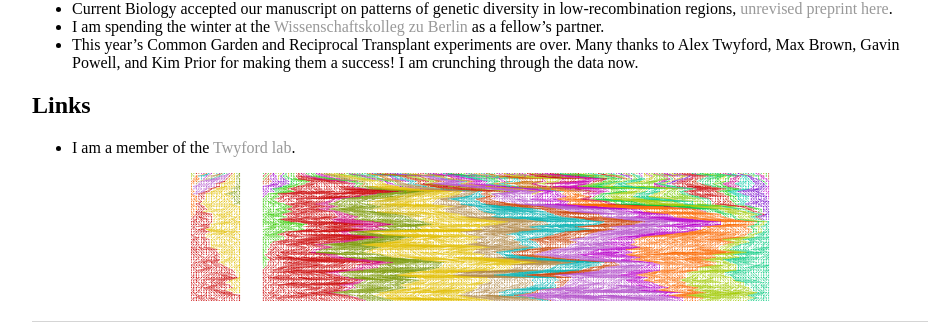
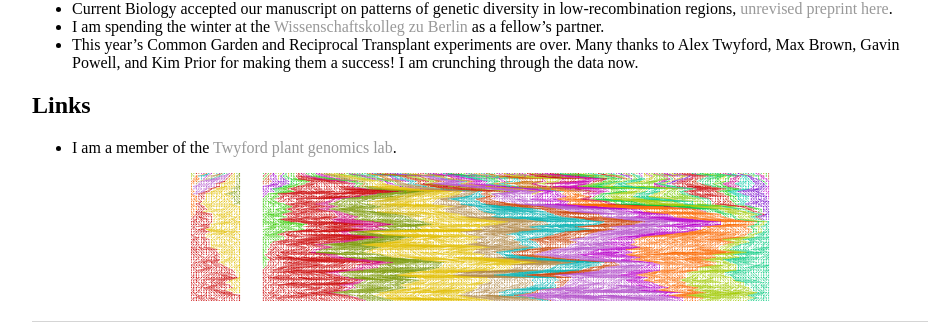
Before and after one commit to hannesbecher/hannesbecher.github.io, a Jekyll site: the page built from index.md, in a window 1280 px wide. Shown: the part 244-575 px from the top of the page, without its empty margins (160-1090 px from the left). Built offline with Jekyll 4.4.1, drawn with Linux system fonts in a browser that asks for light colours.

Commit message:
Update index.md

```diff
--- a/index.md
+++ b/index.md
@@ -12,6 +12,6 @@ title: Hannes Becher - Evolutionary genomics
 * This year's Common Garden and Reciprocal Transplant experiments are over. Many thanks to Alex Twyford, Max Brown, Gavin Powell, and Kim Prior for making them a success! I am crunching through the data now.
 
 ## Links
-* I am a member of the [Twyford lab](http://twyford.bio.ed.ac.uk).
+* I am a member of the [Twyford plant genomics lab](http://twyford.bio.ed.ac.uk).
 
 ![genealogies](img/twoPops1500.svg.png)
```
